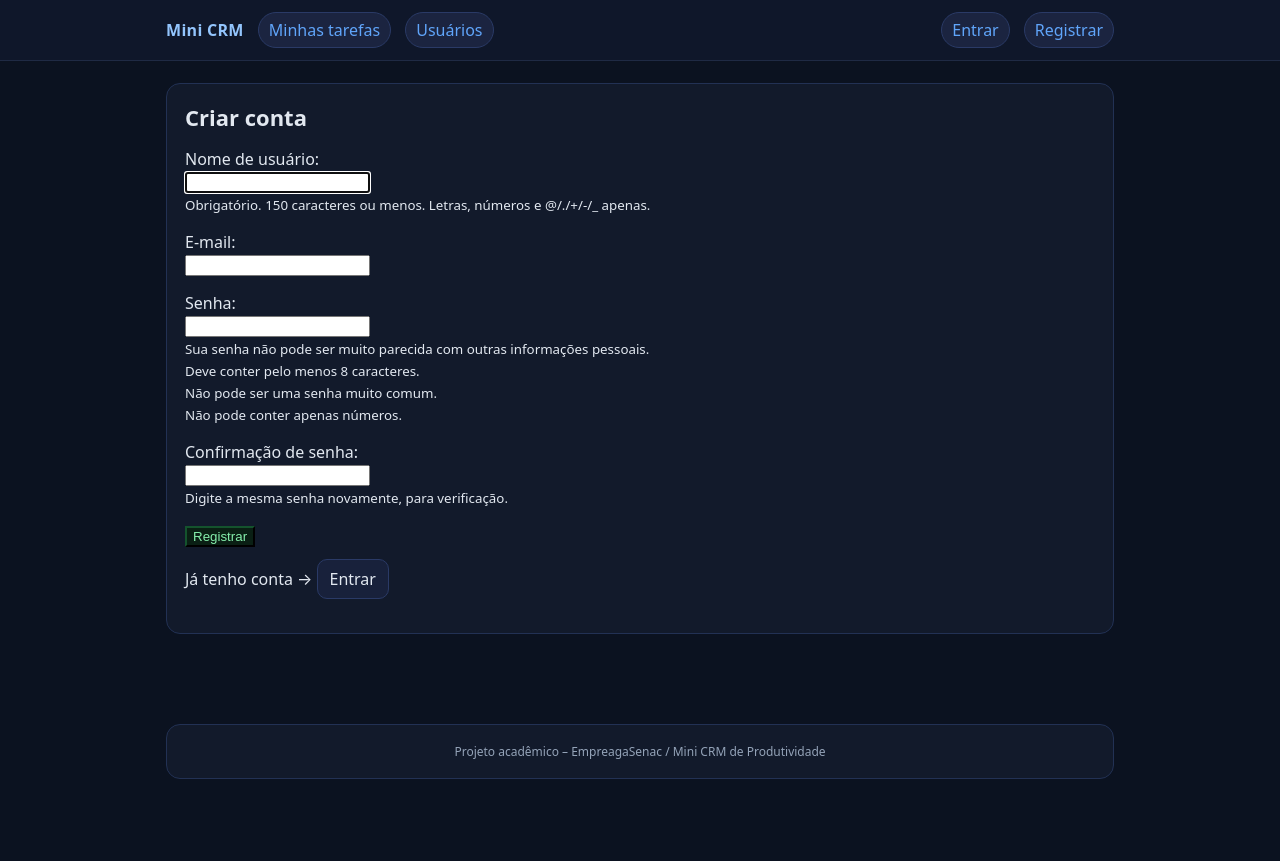
After one commit to jvguidine/crm_produtividade, a Django app: page /tarefas/registrar/ in a window 1280 px wide. The commit adds this page. Run offline with Django 5.2, Linux system fonts and the light colour scheme.

Commit message:
Ajustes interativos e beleza

```diff
--- a/core/forms.py
+++ b/core/forms.py
@@ -1,7 +1,21 @@
 from django import forms
 from .models import Tarefa
+from django.contrib.auth.forms import UserCreationForm
+from django.contrib.auth.models import User
+
 
 class TarefaForm(forms.ModelForm):
     class Meta:
         model = Tarefa
         fields = ["titulo", "descricao", "status", "prioridade"]
+
+class CustomUserCreationForm(UserCreationForm):
+    email = forms.EmailField(required=True, label="E-mail")
+
+
+class RegistroForm(UserCreationForm):
+    email = forms.EmailField(required=True)
+
+    class Meta:
+        model = User
+        fields = ["username", "email", "password1", "password2"]
--- a/core/templates/base.html
+++ b/core/templates/base.html
@@ -47,12 +47,15 @@
       </div>
     <div class="nav-right">
       {% if user.is_authenticated %}
+        <a class="pill" href="{% url 'criar_tarefa' %}">+ Nova tarefa</a>
         <span class="pill">Olá, {{ user.get_username }}</span>
         <a class="pill" href="{% url 'logout' %}">Sair</a>
       {% else %}
         <a class="pill" href="{% url 'login' %}">Entrar</a>
+        <a class="pill" href="{% url 'registrar' %}">Registrar</a>
       {% endif %}
     </div>
+
     </div>
   </header>
 
--- a/core/templates/home.html
+++ b/core/templates/home.html
@@ -10,6 +10,7 @@
       <li><a class="btn" href="{% url 'listar_usuarios' %}">Usuários</a></li>
       {% if not user.is_authenticated %}
         <li><a class="btn" href="{% url 'login' %}">Entrar</a></li>
+        <li><a class="btn" href="{% url 'registrar' %}">Registrar</a></li>
       {% endif %}
     </ul>
   </div>
--- /dev/null
+++ b/core/templates/registrar.html
@@ -0,0 +1,51 @@
+{% extends "base.html" %}
+{% block title %}Criar conta · Mini CRM{% endblock %}
+
+{% block content %}
+  <div class="card">
+    <h1>Criar conta</h1>
+
+    <form method="post">
+      {% csrf_token %}
+      {{ form.non_field_errors }}
+
+      <p>
+        <label for="{{ form.username.id_for_label }}">Nome de usuário:</label><br>
+        {{ form.username }}<br>
+        <small>Obrigatório. 150 caracteres ou menos. Letras, números e @/./+/-/_ apenas.</small>
+        {{ form.username.errors }}
+      </p>
+
+      <p>
+        <label for="{{ form.email.id_for_label }}">E-mail:</label><br>
+        {{ form.email }}<br>
+        {{ form.email.errors }}
+      </p>
+
+      <p>
+        <label for="{{ form.password1.id_for_label }}">Senha:</label><br>
+        {{ form.password1 }}<br>
+        <small>
+          Sua senha não pode ser muito parecida com outras informações pessoais.<br>
+          Deve conter pelo menos 8 caracteres.<br>
+          Não pode ser uma senha muito comum.<br>
+          Não pode conter apenas números.
+        </small>
+        {{ form.password1.errors }}
+      </p>
+
+      <p>
+        <label for="{{ form.password2.id_for_label }}">Confirmação de senha:</label><br>
+        {{ form.password2 }}<br>
+        <small>Digite a mesma senha novamente, para verificação.</small>
+        {{ form.password2.errors }}
+      </p>
+
+      <button class="btn-ok" type="submit">Registrar</button>
+    </form>
+
+    <p style="margin-top:12px;">
+      Já tenho conta → <a class="btn" href="{% url 'login' %}">Entrar</a>
+    </p>
+  </div>
+{% endblock %}
--- a/core/urls.py
+++ b/core/urls.py
@@ -9,4 +9,6 @@ urlpatterns = [
     path('logout/', auth_views.LogoutView.as_view(next_page='login'), name='logout'),
     path('tarefas/', views.listar_tarefas, name='listar_tarefas'),
     path('tarefas/nova/', views.criar_tarefa, name='criar_tarefa'),
+    path('registrar/', views.registrar, name='registrar'),
+    path('pos-login/', views.pos_login_redirect, name='pos_login_redirect'),
 ]
--- a/core/views.py
+++ b/core/views.py
@@ -3,7 +3,8 @@ from django.contrib import messages
 from django.http import HttpResponseForbidden
 from django.contrib.auth.decorators import login_required
 from django.contrib.admin.views.decorators import staff_member_required
-from .forms import TarefaForm
+from django.contrib.auth import login as auth_login
+from .forms import TarefaForm, CustomUserCreationForm
 
 from .models import Tarefa, Usuario
 
@@ -71,3 +72,29 @@ def criar_tarefa(request):
         form = TarefaForm()
 
     return render(request, "tarefa_form.html", {"form": form})
+
+@login_required
+def pos_login_redirect(request):
+    from django.shortcuts import redirect
+    if request.user.is_staff:
+        return redirect("listar_usuarios")
+    return redirect("listar_tarefas")
+
+def registrar(request):
+    if request.method == "POST":
+        form = CustomUserCreationForm(request.POST)
+        if form.is_valid():
+            user = form.save()  # cria o auth.User
+            # cria/garante o seu Usuario correspondente (tabela do app)
+            _ = _get_or_create_usuario_from_user(user)
+            # faz login automático e redireciona conforme perfil
+            auth_login(request, user)
+            # se você já criou a view pos_login_redirect, use-a:
+            try:
+                return redirect("pos_login_redirect")
+            except Exception:
+                # fallback: vai para "Minhas tarefas"
+                return redirect("listar_tarefas")
+    else:
+        form = CustomUserCreationForm()
+    return render(request, "registrar.html", {"form": form})
--- a/crmproject/settings.py
+++ b/crmproject/settings.py
@@ -24,7 +24,7 @@ BASE_DIR = Path(__file__).resolve().parent.parent
 SECRET_KEY = os.environ.get('SECRET_KEY', 'chave-secreta-insegura')
 
 # SECURITY WARNING: don't run with debug turned on in production!
-DEBUG = False
+DEBUG = True
 
 ALLOWED_HOSTS = ["crm-produtividade.onrender.com", "localhost", "127.0.0.1"]
 
@@ -139,6 +139,6 @@ DEFAULT_FROM_EMAIL = 'admin@crm.com'
 STATIC_ROOT = os.path.join(BASE_DIR, 'staticfiles')
 STATICFILES_STORAGE = 'whitenoise.storage.CompressedManifestStaticFilesStorage'
 
-LOGIN_REDIRECT_URL = '/'
+LOGIN_REDIRECT_URL = '/pos-login/'
 LOGOUT_REDIRECT_URL = 'login'
 LOGIN_URL = 'login'
```
Lines whose indentation alone changed are shown as unchanged.
